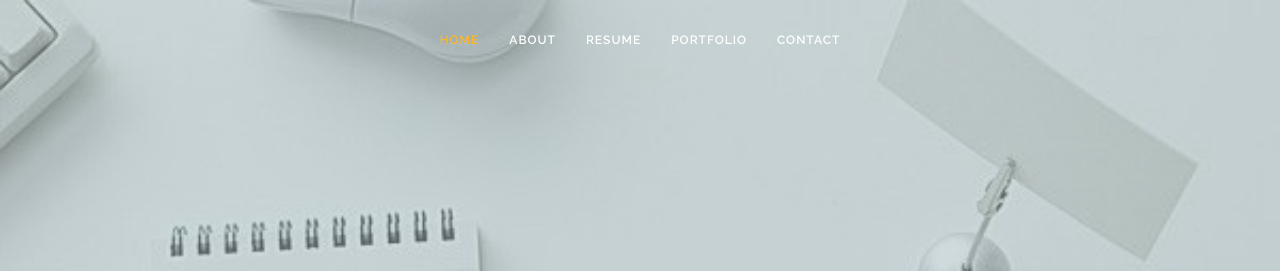
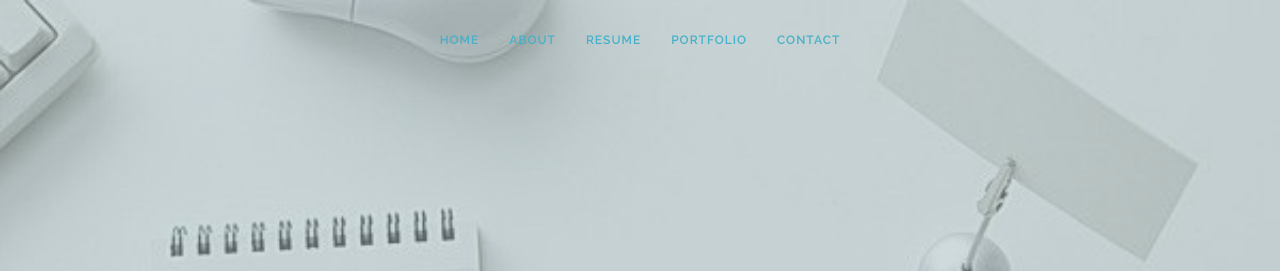
Before and after one commit to AngieOlarteG/CV, a plain HTML site: page index.html in a window 1280 px wide. Shown: the top 271 px of the page. Drawn offline with nearby package versions, Linux system fonts and the light colour scheme.

Commit message:
Update style.css

```diff
--- a/assets/css/style.css
+++ b/assets/css/style.css
@@ -113,7 +113,7 @@ h6 {
   align-items: center;
   justify-content: space-between;
   padding: 10px 15px;
-  color: #fff;
+  color: #46B1C9;
   white-space: nowrap;
   transition: 0.3s;
   font-size: 12px;
@@ -134,7 +134,7 @@ h6 {
 .navbar .active,
 .navbar .active:focus,
 .navbar li:hover>a {
-  color: #ffb727;
+  color: #46B1C9;
 }
 
 .navbar .dropdown ul {
```
